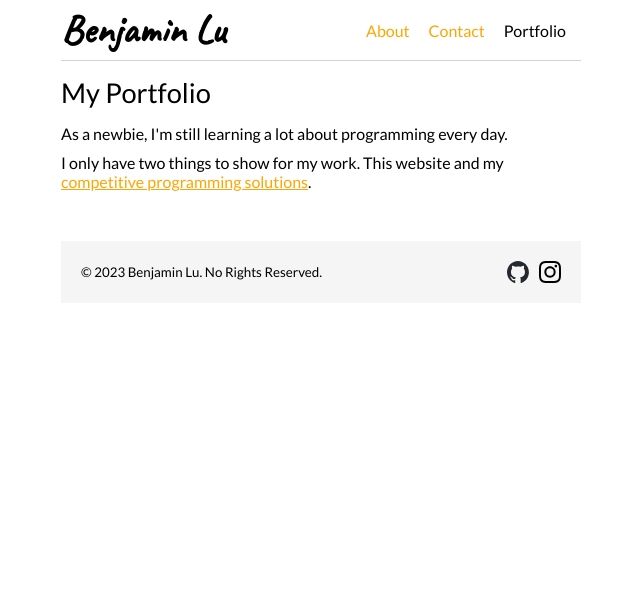
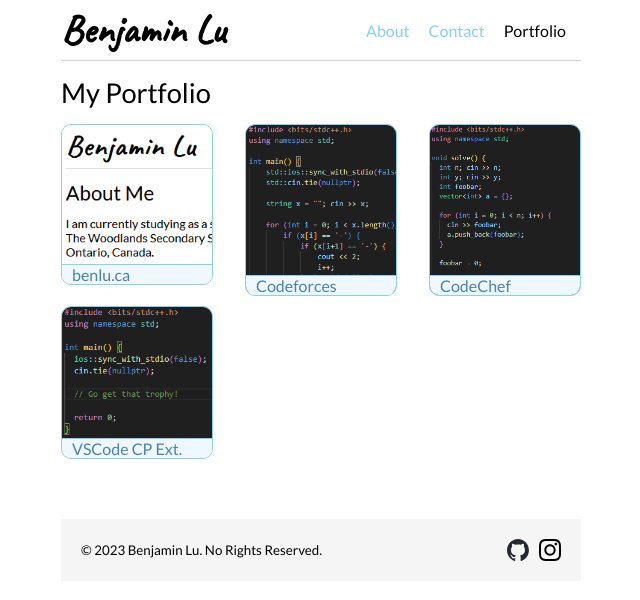
Before and after one commit to ctrlBenLu/benlu.ca, a plain HTML site: page public/portfolio.html in a window 1280 px wide. Shown: the whole page, without its empty margins (319-959 px from the left). Drawn offline with Linux system fonts and the light colour scheme.

Commit message:
feat: add portfolio cards

```diff
--- a/public/portfolio.html
+++ b/public/portfolio.html
@@ -42,15 +42,48 @@
     <main>
       <article>
         <h1>My Portfolio</h1>
-        <p>
-          As a newbie, I'm still learning a lot about programming every day.
-        </p>
-        <p>
-          I only have two things to show for my work. This website and my
-          <a href="https://github.com/ctrlBenLu/Codeforces" target="_blank"
-            >competitive programming solutions</a
-          >.
-        </p>
+        <div class="portfolio-container">
+          <a href="https://benlu.ca/" class="portfolio-object-link">
+            <div class="portfolio-object">
+              <div class="portfolio-object-image">
+                <img src="images/benlu-ca.png">
+              </div>
+              <div class="portfolio-object-text">
+                benlu.ca
+              </div>
+            </div>
+          </a>
+          <a href="https://github.com/ctrlBenLu/Codeforces" class="portfolio-object-link">
+            <div class="portfolio-object">
+              <div class="portfolio-object-image">
+                <img src="images/codeforces.png">
+              </div>
+              <div class="portfolio-object-text">
+                Codeforces
+              </div>
+            </div>
+          </a>
+          <a href="https://github.com/ctrlBenLu/CodeChef" class="portfolio-object-link">
+            <div class="portfolio-object">
+              <div class="portfolio-object-image">
+                <img src="images/codechef.png">
+              </div>
+              <div class="portfolio-object-text">
+                CodeChef
+              </div>
+            </div>
+          </a>
+          <a href="https://benlu.ca/portfolio.html" class="portfolio-object-link">
+            <div class="portfolio-object">
+              <div class="portfolio-object-image">
+                <img src="images/vscode-cp-ext.png">
+              </div>
+              <div class="portfolio-object-text">
+                VSCode CP Ext.
+              </div>
+            </div>
+          </a>
+        </div>
       </article>
     </main>
     <footer>
--- a/public/style.css
+++ b/public/style.css
@@ -10,7 +10,7 @@
 }
 
 a {
-  color: orange;
+  color: lightskyblue;
 }
 
 /* || HEADER || */
@@ -88,6 +88,38 @@
   color: dimgrey;
 }
 
+.portfolio-container {
+  display: flex;
+  flex-wrap: wrap;
+  justify-content: space-between;
+}
+
+.portfolio-object {
+  border-radius: 10px;
+  border: 1px solid lightskyblue;
+  overflow: hidden;
+  display: flex;
+  flex-direction: column;
+  flex: 1;
+  margin-bottom: 10px;
+}
+
+.portfolio-object-image {
+  max-height: 150px;
+  max-width: 150px;
+}
+
+.portfolio-object-text {
+  border-top: 1px solid lightskyblue;
+  background-color: aliceblue;
+  padding-left: 10px;
+}
+
+.portfolio-object-link {
+  text-decoration: none;
+  color: steelblue;
+}
+
 /* || FOOTER || */
 footer {
   display: flex;
```
Also changed, not shown: public/images/benlu-ca.png (added), public/images/codechef.png (added), public/images/codeforces.png (added), public/images/vscode-cp-ext.png (added).
